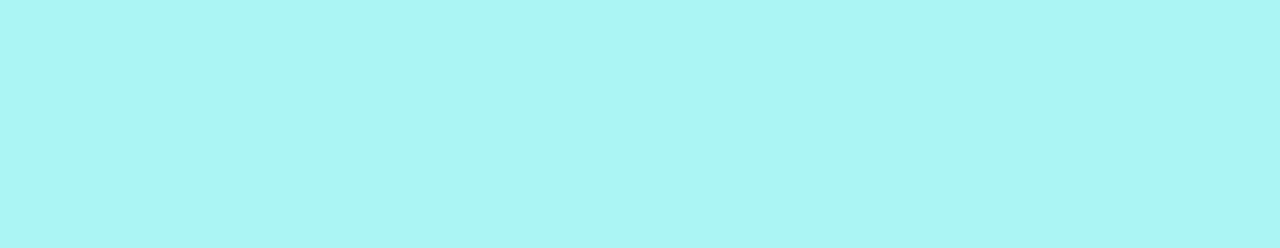
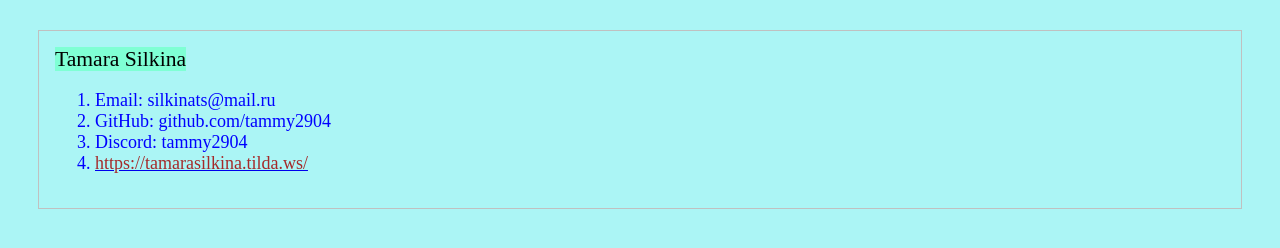
Before and after one commit to tammy2904/rsschool-cv, a plain HTML site: page index.html in a window 1280 px wide. Drawn offline with Linux system fonts and the light colour scheme.

Commit message:
add new styles

```diff
--- a/index.html
+++ b/index.html
@@ -7,6 +7,20 @@
     <link rel="stylesheet" href="/style.css">
 </head>
 <body>
+    <div class="par">
+        <span class="heading">Tamara Silkina</span>
+        <ol>
+            <li>Email: silkinats@mail.ru</li>
+            <li>GitHub: github.com/tammy2904</li>
+            <li> Discord: tammy2904</li>
+            <li> <a href="https://tamarasilkina.tilda.ws/" target="_blank">
+                    <span class="name">https://tamarasilkina.tilda.ws/</span></li>
+            </a>
+        </ol>
+
+    </div>
+
+
 
 </body>
 </html>
--- a/style.css
+++ b/style.css
@@ -1,3 +1,30 @@
 body {
     background-color: rgb(171, 245, 245);
 }
+
+.par {
+    margin: 30px;
+    border: 1px solid silver;
+    padding: 16px;
+    color: blue;
+    font-size: large;
+}
+
+.name {
+    color: brown;
+    cursor: pointer;
+    transition:all .3s;
+}
+
+.name:hover {
+    background-color: yellow;
+}
+
+
+
+.heading {
+    color: black;
+    background-color: aquamarine;
+    font-size: larger;
+    font-weight: 500;
+}
```
